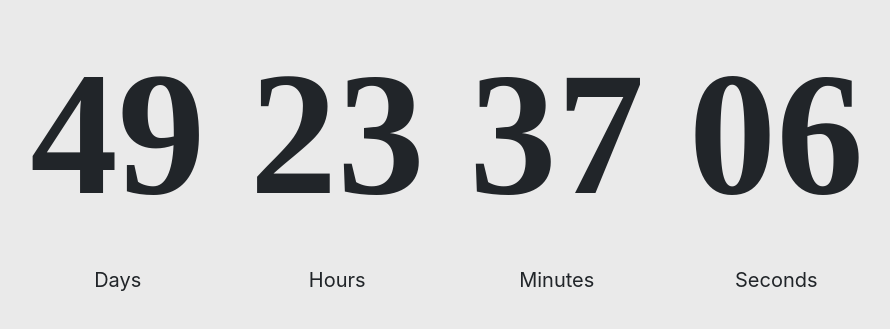
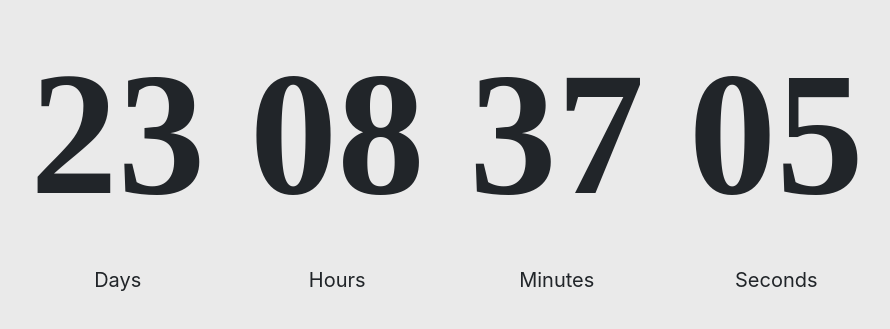
Before and after one commit to carolinahagman/electric, a plain HTML site: page index.html in a window 1280 px wide. Shown: the part 1047-1376 px from the top of the page, without its empty margins (173-1063 px from the left). Drawn offline with nearby package versions, Linux system fonts and the light colour scheme.

Commit message:
first commit

```diff
--- a/index.html
+++ b/index.html
@@ -97,7 +97,7 @@ window.onbeforeunload = function () {
 }
 
 let countDown = setInterval(function(){
-let countDownDate = new Date("Dec 24, 2020 00:00:01").getTime();
+let countDownDate = new Date("Nov 27, 2020 09:00:00").getTime();
 let now = new Date().getTime();
 let distance = countDownDate - now;
 
```
